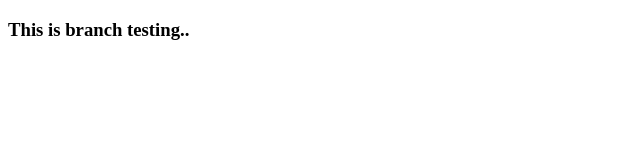
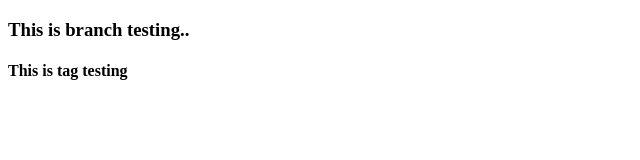
Before and after one commit to AbigailZaw/GitLearning, a plain HTML site: page about.html in a window 1280 px wide. Shown: the whole page, without its empty margins (0-640 px from the left). Drawn offline with Linux system fonts and the light colour scheme.

Commit message:
about update

```diff
--- a/about.html
+++ b/about.html
@@ -5,5 +5,6 @@
     </head>
     <body>
         <h3>This is branch testing..</h3>
+        <h4>This is tag testing</h4>
     </body>
 </html>
```
